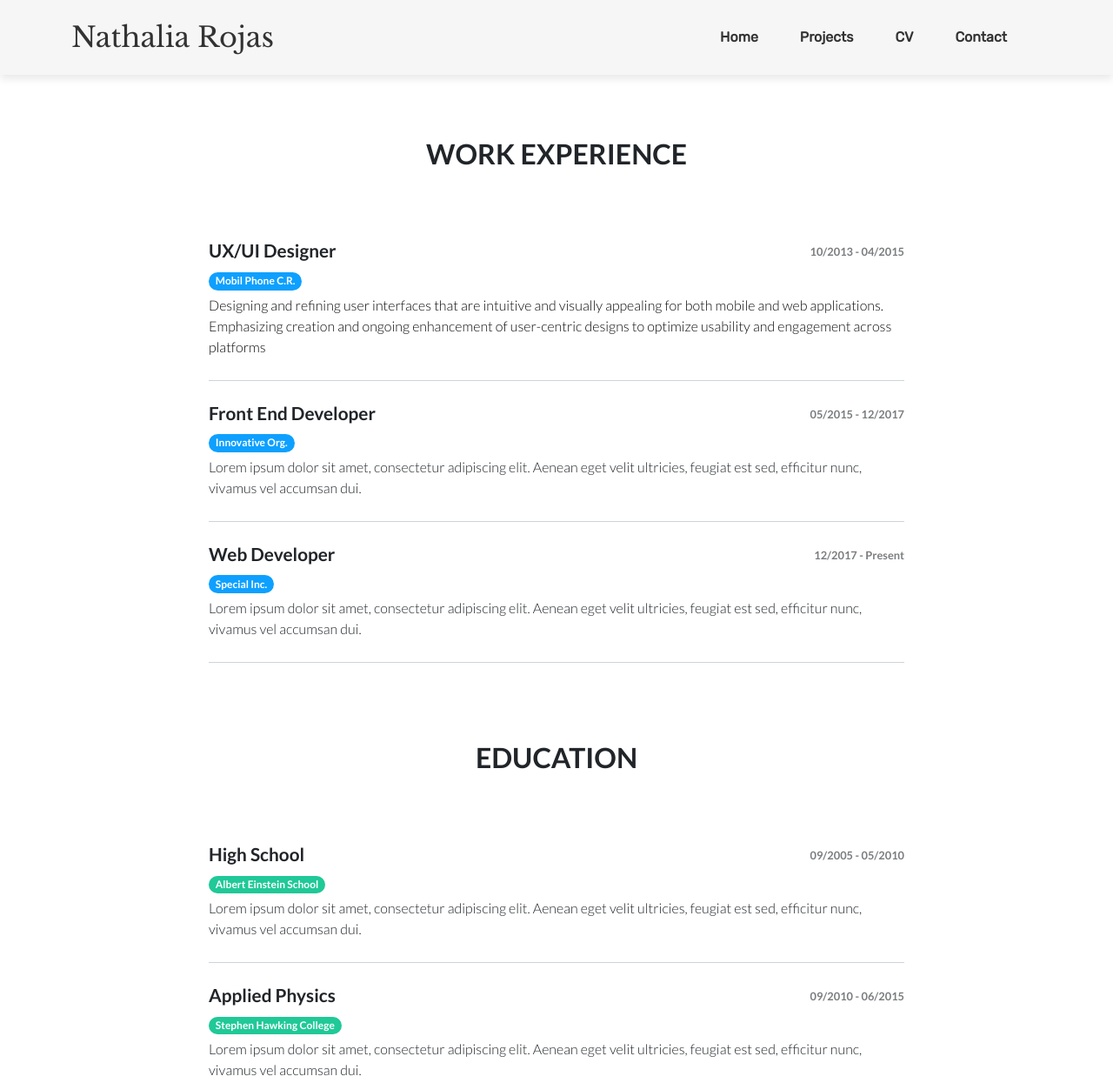
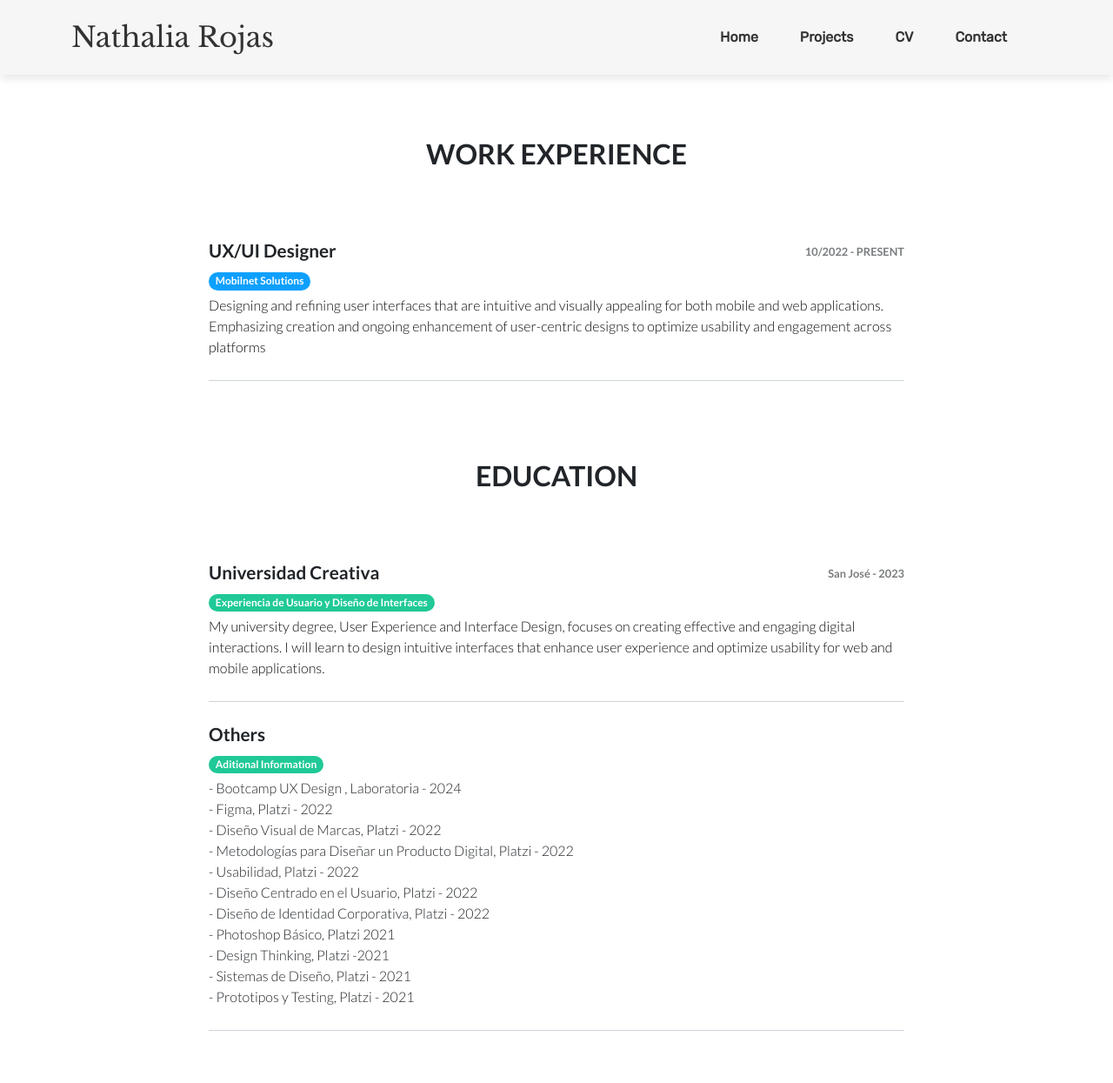
Before and after one commit to nathyvanner/portfolio, a plain HTML site: page cv.html in a window 1280 px wide. Shown: the top 1245 px of the page at 87% size. Drawn offline with Linux system fonts and the light colour scheme; files whose address does not match are found by name.

Commit message:
Update cv.html

```diff
--- a/cv.html
+++ b/cv.html
@@ -40,29 +40,11 @@
                     <div class="item">
                         <div class="row">
                             <div class="col-md-6">
-                                <h3>UX/UI Designer</h3><span class="badge rounded-pill bg-primary">Mobil Phone C.R.</span>
+                                <h3>UX/UI Designer</h3><span class="badge rounded-pill bg-primary">Mobilnet Solutions</span>
                             </div>
-                            <div class="col-md-6"><span class="text-muted period">10/2013 - 04/2015</span></div>
+                            <div class="col-md-6"><span class="text-muted period">10/2022 - PRESENT</span></div>
                         </div>
                         <p><span style="color: rgb(13, 13, 13);">Designing and refining user interfaces that are intuitive and visually appealing for both mobile and web applications. Emphasizing creation and ongoing enhancement of user-centric designs to optimize usability and engagement across platforms</span></p>
-                    </div>
-                    <div class="item">
-                        <div class="row">
-                            <div class="col-6">
-                                <h3>Front End Developer</h3><span class="badge rounded-pill bg-primary">Innovative&nbsp;Org.</span>
-                            </div>
-                            <div class="col-md-6"><span class="text-muted period">05/2015 - 12/2017</span></div>
-                        </div>
-                        <p>Lorem ipsum dolor sit amet, consectetur adipiscing elit. Aenean eget velit ultricies, feugiat est sed, efficitur nunc, vivamus vel accumsan dui.</p>
-                    </div>
-                    <div class="item">
-                        <div class="row">
-                            <div class="col-md-6">
-                                <h3>Web Developer</h3><span class="badge rounded-pill bg-primary">Special&nbsp;Inc.</span>
-                            </div>
-                            <div class="col-md-6"><span class="text-muted period">12/2017 - Present</span></div>
-                        </div>
-                        <p>Lorem ipsum dolor sit amet, consectetur adipiscing elit. Aenean eget velit ultricies, feugiat est sed, efficitur nunc, vivamus vel accumsan dui.</p>
                     </div>
                 </div>
                 <div class="education group">
@@ -72,20 +54,20 @@
                     <div class="item">
                         <div class="row">
                             <div class="col-md-6">
-                                <h3>High School</h3><span class="badge rounded-pill bg-success">Albert Einstein School</span>
+                                <h3>Universidad Creativa</h3><span class="badge rounded-pill bg-success">Experiencia de Usuario y Diseño de Interfaces</span>
                             </div>
-                            <div class="col-6"><span class="text-muted period">09/2005 - 05/2010</span></div>
+                            <div class="col-6"><span class="text-muted period">San José - 2023</span></div>
                         </div>
-                        <p>Lorem ipsum dolor sit amet, consectetur adipiscing elit. Aenean eget velit ultricies, feugiat est sed, efficitur nunc, vivamus vel accumsan dui.</p>
+                        <p><span style="color: rgb(13, 13, 13);">My university degree, User Experience and Interface Design, focuses on creating effective and engaging digital interactions. I will learn to design intuitive interfaces that enhance user experience and optimize usability for web and mobile applications.</span></p>
                     </div>
                     <div class="item">
                         <div class="row">
                             <div class="col-md-6">
-                                <h3>Applied Physics</h3><span class="badge rounded-pill bg-success">Stephen Hawking College</span>
+                                <h3>Others</h3><span class="badge rounded-pill bg-success">Aditional Information</span>
                             </div>
-                            <div class="col-md-6"><span class="text-muted period">09/2010 - 06/2015</span></div>
+                            <div class="col-md-6"><span class="text-muted period"></span></div>
                         </div>
-                        <p>Lorem ipsum dolor sit amet, consectetur adipiscing elit. Aenean eget velit ultricies, feugiat est sed, efficitur nunc, vivamus vel accumsan dui.</p>
+                        <p>- Bootcamp UX Design , Laboratoria - 2024<br>- Figma, Platzi - 2022<br>- Diseño Visual de Marcas, Platzi - 2022<br>- Metodologías para Diseñar un Producto Digital, Platzi - 2022 <br>- Usabilidad, Platzi - 2022<br>- Diseño Centrado en el Usuario, Platzi - 2022 <br>- Diseño de Identidad Corporativa, Platzi - 2022 <br>- Photoshop Básico, Platzi 2021<br>- Design Thinking, Platzi -2021<br>- Sistemas de Diseño, Platzi - 2021 <br>- Prototipos y Testing, Platzi - 2021</p>
                     </div>
                 </div>
                 <div class="group">
```
